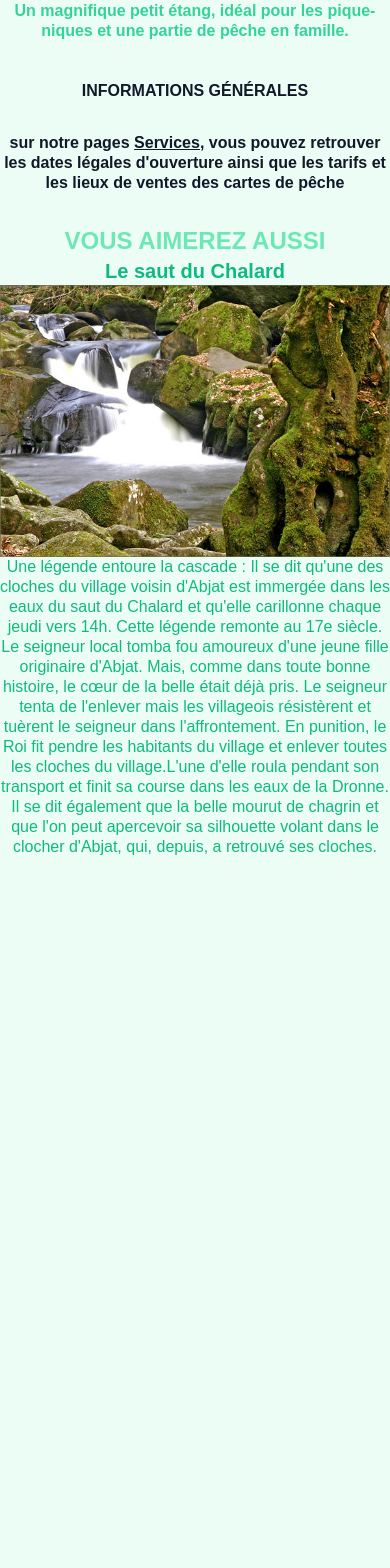
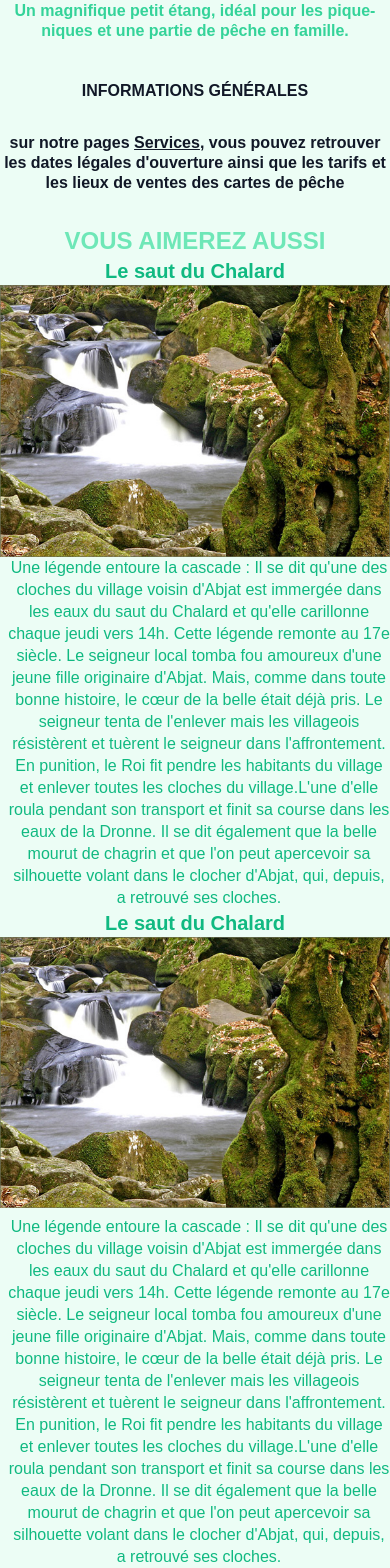
Before and after one commit to callisto28/Website_etang, a React (Create React App) app: page / in a window 390 px wide. Shown: the part 367-1935 px from the top of the page. Before the commit the page ends 1224 px from the top, so only its background shows below. Built offline with nearby package versions, Linux system fonts and the light colour scheme.

Commit message:
FIX[bug]FIX responsive accueil

```diff
--- a/public/index.html
+++ b/public/index.html
@@ -4,7 +4,7 @@
     <meta charset="utf-8" />
     <link rel="icon" href="%PUBLIC_URL%/favicon.ico" />
     <meta name="viewport" content="width=device-width, initial-scale=1" />
-    <meta property="og:title" content="Website Champs-romainEtang Communal">
+    <meta property="og:title" content="Website Champs-romain Etang Communal">
     <meta property="og:description" content="Offrez vous une partie de pêche.">
     <meta property="og:image" content="https://website-etang-m26dengjm-callisto28.vercel.app/img/etang1.jpg">
     <meta property="og:url" content="https://website-etang.vercel.app/">
--- a/src/App.css
+++ b/src/App.css
@@ -1,11 +1,11 @@
 @import url('https://fonts.googleapis.com/css2?family=Poppins:wght@100;200;300;&display=swap');
 
-/* * {
+* {
   box-sizing: border-box;
   margin:0;
   padding:0;
   outline:none;
-} */
+}
  /* ul {
   list-style: none;
 }  */
--- a/src/components/ContactForm.js
+++ b/src/components/ContactForm.js
@@ -132,7 +132,7 @@ const ContactForm = () => {
                     />
                 </div>
                 <textarea
-                className="text-black-500 px-4 py-1 mx-2 my-2 border-2 border-blue-500 border-opacity-75 md:border-opacity-50 resize border rounded-md "
+                className="text-black-500 px-4 py-1 mx-2 my-2 border-2 border-blue-500 border-opacity-75 md:border-opacity-50 border rounded-md "
                     id="message"
                     name="message"
                     onChange={(e) => setMessage(e.target.value)}
@@ -142,7 +142,7 @@ const ContactForm = () => {
                 />
             </div>
             <input
-                className="transition duration-500 ease-in-out bg-green-200 hover:bg-green-600 transform hover:-translate-y-1 hover:scale-150"
+                className="cursor-pointer transition duration-500 ease-in-out bg-green-200 hover:bg-green-600 transform hover:-translate-y-1 hover:scale-150"
                 type="submit"
                 value="envoyer"
                 onClick={handleSubmit}
--- a/src/pages/Accueil.js
+++ b/src/pages/Accueil.js
@@ -18,23 +18,42 @@ const Accueil = () => {
 
             </div>
             <h1 className="self-center font-black text-green-300 sm:text-center lg:text-left md:text-right">VOUS AIMEREZ AUSSI</h1>
-            <div className="self-center text-green-500 sm:text-center lg:text-left md:text-right">
+            <section className="flex sm:flex-wrap">
+            <div className="flex flex-col  text-green-500 lg:w-2/4 sm:w-full sm:text-center  lg:text-center md:text-right">
 
-                <h2 className="self-center font-bold text-green-500 sm:text-center lg:text-left md:text-right">Le saut du Chalard</h2>
-                <img src="./img/le-saut-du-chalard-2.jpg" alt="Saut du chalard" className="float-none bg-auto md:flex-col" width="400" height="400" />
-                <p className="font-medium">Une légende entoure la cascade :
-                Il se dit qu'une des cloches du village voisin d'Abjat est immergée dans les eaux du saut du Chalard et qu'elle carillonne chaque jeudi vers 14h.
+                <h2 className="font-bold text-green-500 sm:text-center lg:text-left md:text-right">Le saut du Chalard</h2>
+                <div className="flex lg:justify-start sm:flex-wrap justify-center  ">
+                    <img src="./img/le-saut-du-chalard-2.jpg" alt="Saut du chalard" className="float-none bg-auto md:flex-col" width="400" height="400" />
+                    <p className="font-medium lg:w-2/4 leading-snug pl-2 w-full  ">Une légende entoure la cascade :
+                    Il se dit qu'une des cloches du village voisin d'Abjat est immergée dans les eaux du saut du Chalard et qu'elle carillonne chaque jeudi vers 14h.
 
-                Cette légende remonte au 17e siècle.
+                    Cette légende remonte au 17e siècle.
 
-                Le seigneur local tomba fou amoureux d'une jeune fille originaire d'Abjat. Mais, comme dans toute bonne histoire, le cœur de la belle était déjà pris. Le seigneur tenta de l'enlever mais les villageois résistèrent et tuèrent le seigneur dans l'affrontement.
+                    Le seigneur local tomba fou amoureux d'une jeune fille originaire d'Abjat. Mais, comme dans toute bonne histoire, le cœur de la belle était déjà pris. Le seigneur tenta de l'enlever mais les villageois résistèrent et tuèrent le seigneur dans l'affrontement.
 
-                En punition, le Roi fit pendre les habitants du village et enlever toutes les cloches du village.L'une d'elle roula pendant son transport et finit sa course dans les eaux de la Dronne.
+                    En punition, le Roi fit pendre les habitants du village et enlever toutes les cloches du village.L'une d'elle roula pendant son transport et finit sa course dans les eaux de la Dronne.
 
 Il se dit également que la belle mourut de chagrin et que l'on peut apercevoir sa silhouette volant dans le clocher d'Abjat, qui, depuis, a retrouvé ses cloches.</p>
+                </div>
+            </div>
+            <div className="flex flex-col  text-green-500 lg:w-2/4 sm:w-full sm:text-center  lg:text-left md:text-right">
 
+                <h2 className="font-bold text-green-500 sm:text-center lg:text-left md:text-right">Le saut du Chalard</h2>
+                <div className="flex lg:justify-start sm:flex-wrap justify-center  ">
+                    <img src="./img/le-saut-du-chalard-2.jpg" alt="Saut du chalard" className="float-none bg-auto md:flex-col" width="400" height="400" />
+                    <p className="font-medium lg:w-2/4 pt-2  leading-snug pl-2 w-full  ">Une légende entoure la cascade :
+                    Il se dit qu'une des cloches du village voisin d'Abjat est immergée dans les eaux du saut du Chalard et qu'elle carillonne chaque jeudi vers 14h.
+
+                    Cette légende remonte au 17e siècle.
+
+                    Le seigneur local tomba fou amoureux d'une jeune fille originaire d'Abjat. Mais, comme dans toute bonne histoire, le cœur de la belle était déjà pris. Le seigneur tenta de l'enlever mais les villageois résistèrent et tuèrent le seigneur dans l'affrontement.
+
+                    En punition, le Roi fit pendre les habitants du village et enlever toutes les cloches du village.L'une d'elle roula pendant son transport et finit sa course dans les eaux de la Dronne.
+
+Il se dit également que la belle mourut de chagrin et que l'on peut apercevoir sa silhouette volant dans le clocher d'Abjat, qui, depuis, a retrouvé ses cloches.</p>
+                </div>
             </div>
-
+            </section>
         </div>
 
 
--- a/src/pages/Cart.js
+++ b/src/pages/Cart.js
@@ -17,7 +17,7 @@ const Cart = () => {
                         <p className="adresse">{cart.adresse} </p>
                         <p className="clock">{cart.horaire}</p>
                         <img src={cart.img} alt="" width="480" className="mt-10 py-3" />
-                        <a href={cart.url} className="text-center underline "> {cart.url}</a>
+                        <a href={cart.url} className="text-center underline " target="_blank" rel="noreferrer noopener"> {cart.url}</a>
 
                     </div>
                 )
```
